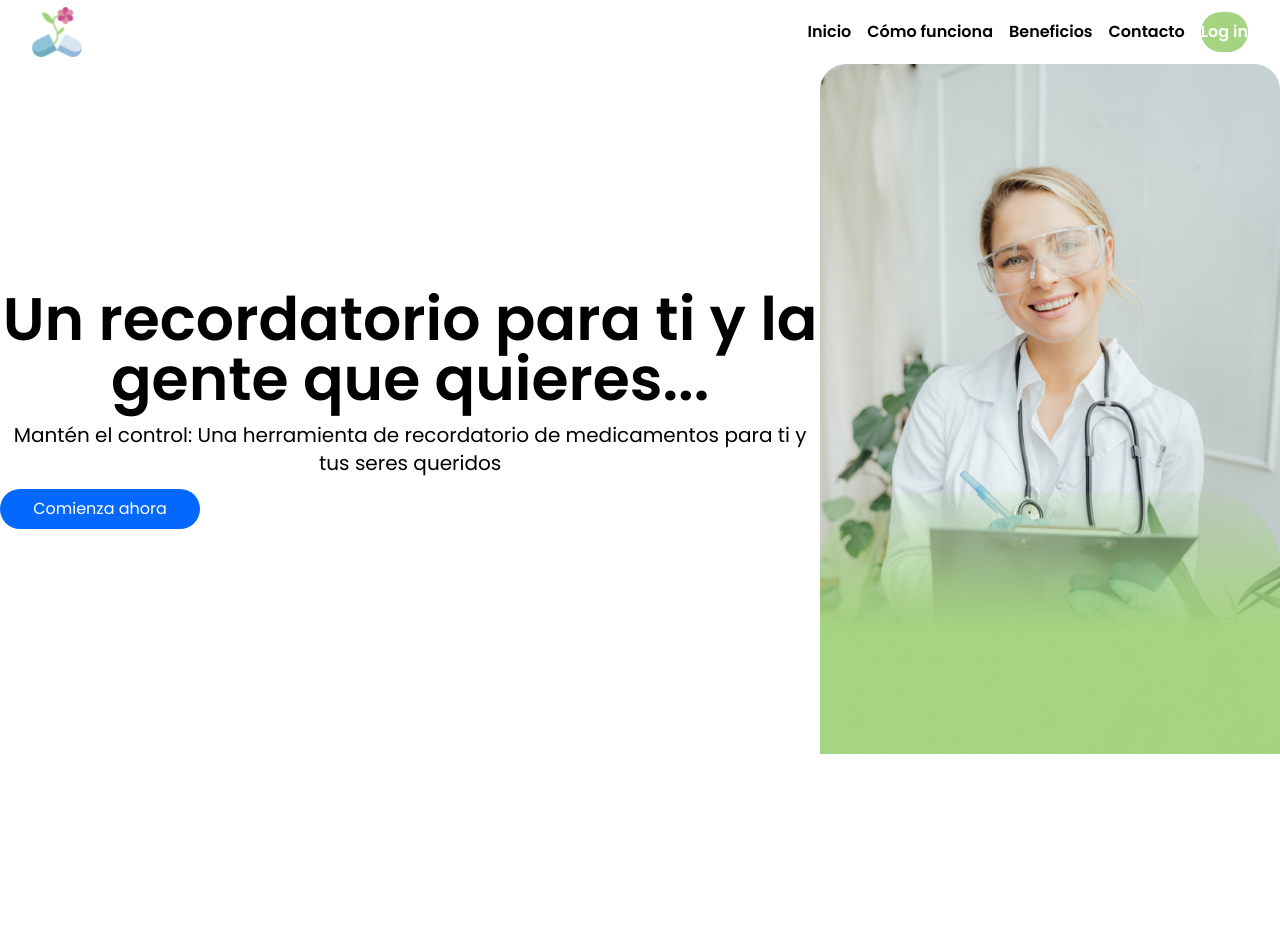
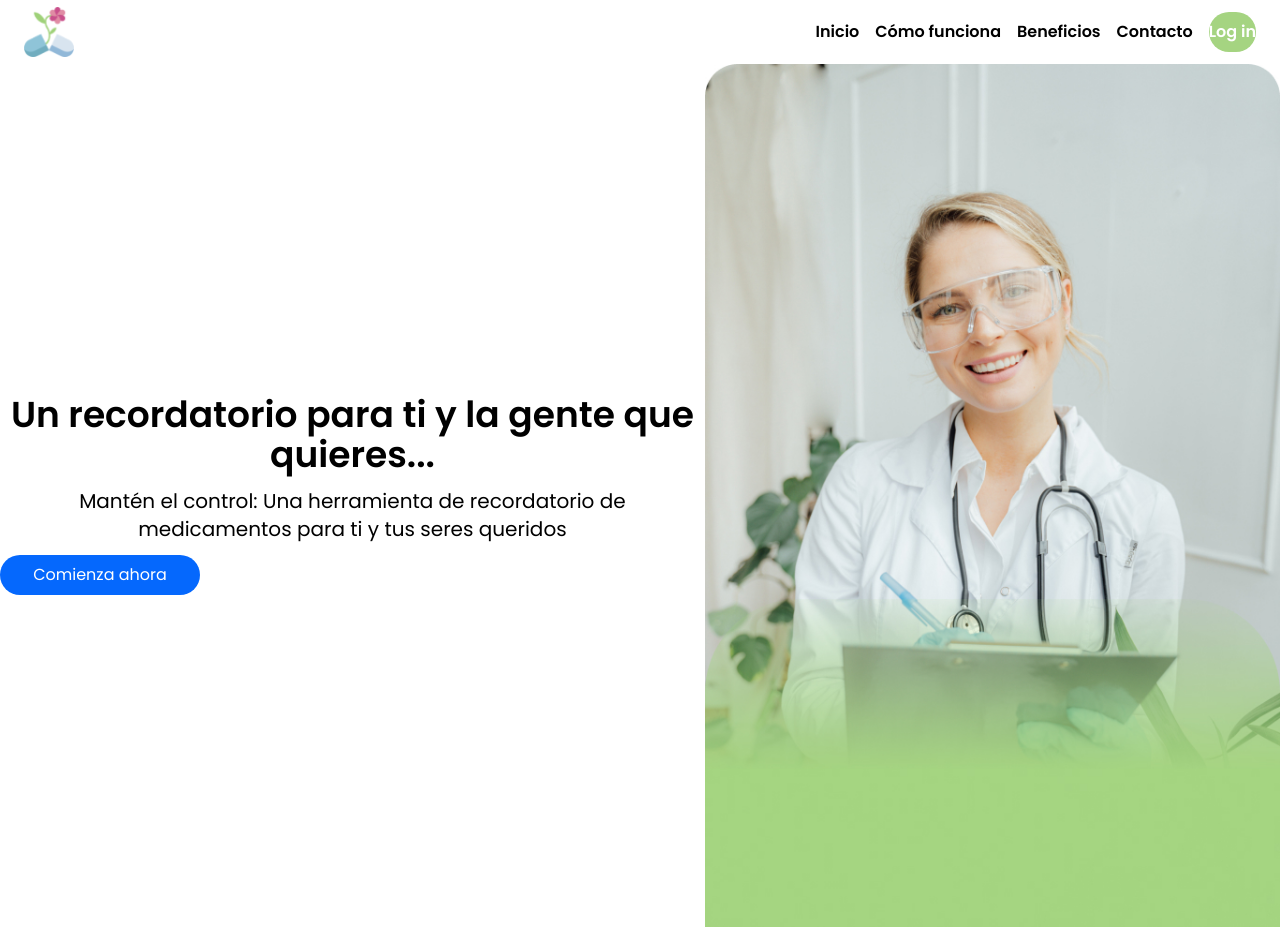
Before and after one commit to No-Country/c12-08-m-php-react, a Next.js app in the folder frontend/: page / in a window 1280 px wide. Before the commit the page ends 864 px from the top, so only its background shows below. Built offline with nearby package versions, Linux system fonts and the light colour scheme.

Commit message:
config: change 'lg' screen breakpoint size

```diff
--- a/frontend/tailwind.config.js
+++ b/frontend/tailwind.config.js
@@ -23,12 +23,12 @@ module.exports = {
         xs: '375px',
         sm: '600px',
         md: '900px',
-        lg: '1200px',
+        lg: '1350px',
         xl: '1536px',
         'max-xs': { max: '375px' },
         'max-sm': { max: '600px' },
         'max-md': { max: '900px' },
-        'max-lg': { max: '1200px' },
+        'max-lg': { max: '1350px' },
         'max-xl': { max: '1536px' },
       },
       gridTemplateColumns: {
```
